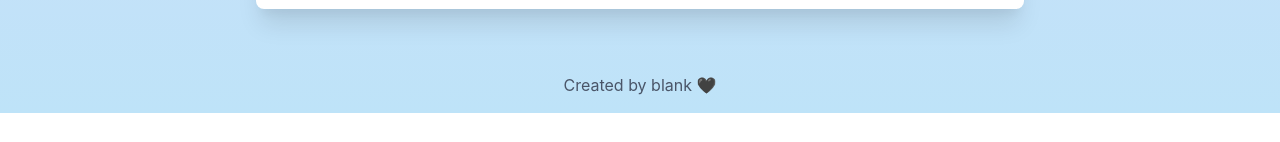
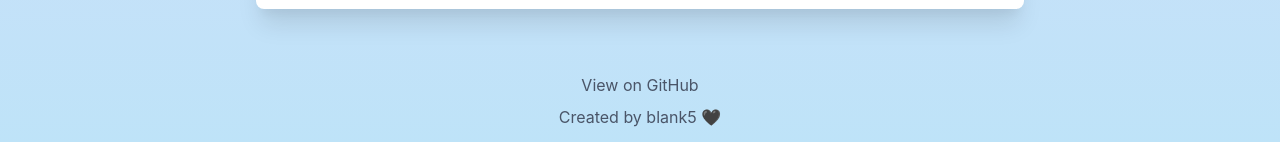
Before and after one commit to bl-nkd-v/biting-teacup-crappers, a Next.js app: page / in a window 1280 px wide. Shown: the part 998-1140 px from the top of the page. Before the commit the page ends 1111 px from the top, so only its background shows below. Built offline with nearby package versions, Linux system fonts and the light colour scheme; no server answers; the database is empty.

Commit message:
Add github link

```diff
--- a/components/Home.tsx
+++ b/components/Home.tsx
@@ -7,6 +7,7 @@ import {
   Button,
   useColorModeValue,
   Input,
+  Link,
 } from "@chakra-ui/react";
 import Pet from "../components/Pet";
 import { useUser } from "../contexts/UserContext";
@@ -162,7 +163,13 @@ const Home = () => {
         py={4}
         color={useColorModeValue("gray.600", "gray.200")}
       >
-        <Text>Created by blank 🖤</Text>
+        <Link
+          href="https://github.com/bl-nkd-v/biting-teacup-crappers"
+          isExternal
+        >
+          <Text mb={2}>View on GitHub</Text>
+        </Link>
+        <Text>Created by blank5 🖤</Text>
       </Box>
     </Box>
   );
```
